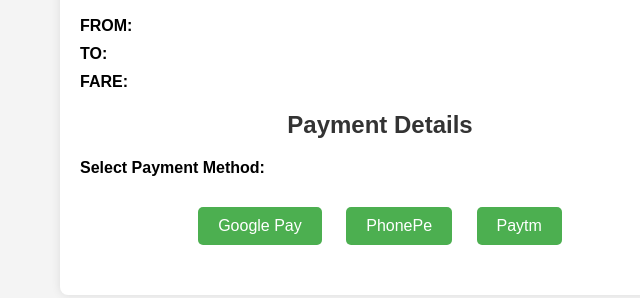
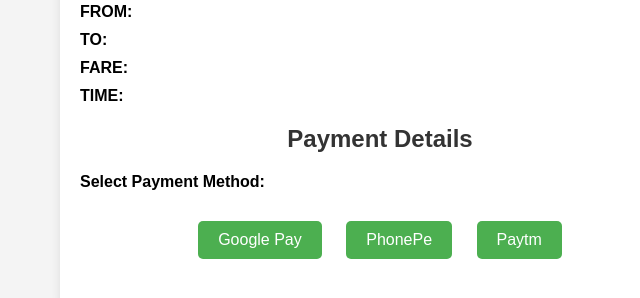
Before and after one commit to Kp17kp/smartbus, a plain HTML site: page secondpage.html in a window 1280 px wide. Shown: the part 318-616 px from the top of the page, without its empty margins (260-900 px from the left). Drawn offline with Linux system fonts and the light colour scheme.

Commit message:
Update secondpage.html

```diff
--- a/secondpage.html
+++ b/secondpage.html
@@ -72,6 +72,7 @@
             <p><strong>FROM:</strong> <span id="from"></span></p>
             <p><strong>TO:</strong> <span id="to"></span></p>
             <p><strong>FARE:</strong> <span id="fare"></span></p>
+            <p><strong>TIME:<span id="time"></span></strong></p>
         </div>
         <div class="payment">
             <h2>Payment Details</h2>
@@ -100,6 +101,12 @@
             document.getElementById('from').textContent = from;
             document.getElementById('to').textContent = to;
             document.getElementById('fare').textContent = amount;
+
+
+
+            const now = new Date();
+            document.getElementById('time').textContent = now;
+
 
             // Display confirmation message
             document.getElementById('confirmationMessage').textContent = `Please select a payment method to pay ₹${amount}. The amount will be filled automatically in your payment app. After payment, your ticket will be generated.`;
```
